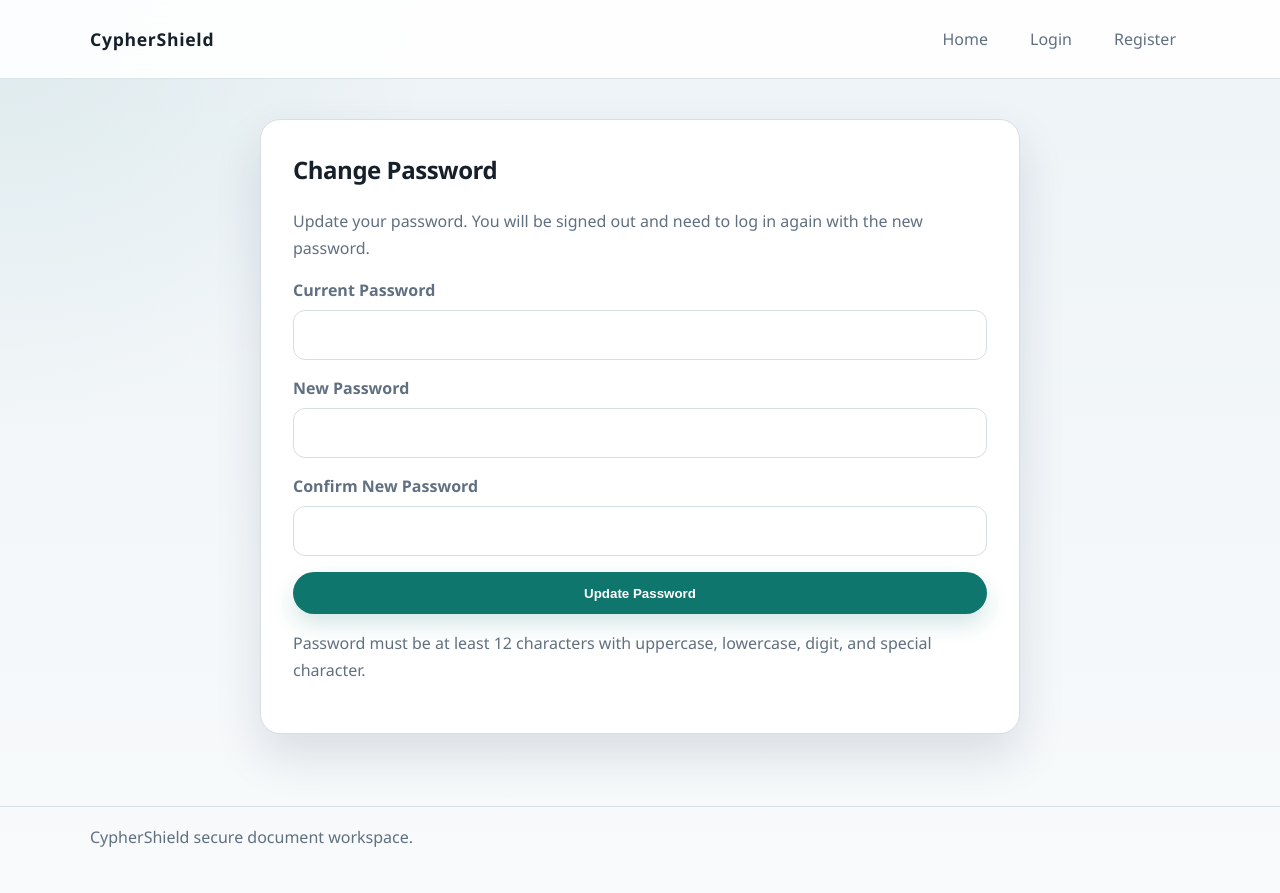
After one commit to SiruipThree/CS419_Secure-Web-Application-Project, a Flask app: template templates/change_password.html in a window 1280 px wide. The commit adds this page. Run offline with Flask 3, Linux system fonts and the light colour scheme; the template is opened without the code that fills it, so the values that code supplies are empty.

Commit message:
Add change password functionality with route, template, and nav link
Wire up the existing change_password() backend logic in auth.py to a
new /change-password route. On success the current session is destroyed
and the user is redirected to login. Adds the form template and a
navigation link visible to all authenticated users.

```diff
--- a/app.py
+++ b/app.py
@@ -320,6 +320,35 @@ def create_app() -> Flask: # create and configure the Flask application
         invalidate_session(app.config, session_token, reason="logout")
         response = redirect(url_for("index"))
         return _clear_session_cookie(response, app)
+
+    @app.route("/change-password", methods=["GET", "POST"])
+    @require_auth
+    def change_password():
+        context = {"error": None, "success": None}
+        if request.method == "POST":
+            old_password = request.form.get("old_password", "")
+            new_password = request.form.get("new_password", "")
+            confirm_password = request.form.get("confirm_password", "")
+
+            result = auth_service().change_password(
+                current_user()["username"],
+                old_password,
+                new_password,
+                confirm_password,
+            )
+
+            if "success" in result:
+                session_token = request.cookies.get(app.config["SESSION_COOKIE_NAME"])
+                invalidate_session(app.config, session_token, reason="password_change")
+                response = redirect(url_for("login"))
+                flash_response = _clear_session_cookie(response, app)
+                return flash_response
+
+            context["error"] = result["error"]
+            return render_template("change_password.html", **context), 400
+
+        return render_template("change_password.html", **context)
+
     #dashboard for users with dashboard access, showing recent documents and audit events, with different scopes based on role.
     @app.route("/dashboard")
     @require_auth
--- a/templates/base.html
+++ b/templates/base.html
@@ -23,6 +23,7 @@
           <a href="{{ url_for('admin') }}">Admin</a>
           {% endif %}
           {% if current_user.is_authenticated %}
+          <a href="{{ url_for('change_password') }}">Change Password</a>
           <span class="nav-user-badge">{{ current_user.username }} ({{ current_user.role }})</span>
           <form method="post" action="{{ url_for('logout') }}">
             <input type="hidden" name="csrf_token" value="{{ csrf_token }}">
--- /dev/null
+++ b/templates/change_password.html
@@ -0,0 +1,35 @@
+{% extends "base.html" %}
+
+{% block title %}Change Password{% endblock %}
+
+{% block content %}
+<section class="panel auth-panel">
+  <h1>Change Password</h1>
+  <p class="panel-subtitle">Update your password. You will be signed out and need to log in again with the new password.</p>
+  {% if error %}
+  <div class="status-banner status-error">
+    <strong>Password change failed</strong>
+    {{ error }}
+  </div>
+  {% endif %}
+  <form class="form-grid" method="post">
+    <input type="hidden" name="csrf_token" value="{{ csrf_token }}">
+    <label>
+      Current Password
+      <input type="password" name="old_password" autocomplete="current-password" required>
+    </label>
+    <label>
+      New Password
+      <input type="password" name="new_password" autocomplete="new-password" required>
+    </label>
+    <label>
+      Confirm New Password
+      <input type="password" name="confirm_password" autocomplete="new-password" required>
+    </label>
+    <button class="button" type="submit">Update Password</button>
+  </form>
+  <p class="panel-subtitle" style="margin-top:1rem;">
+    Password must be at least 12 characters with uppercase, lowercase, digit, and special character.
+  </p>
+</section>
+{% endblock %}
```
